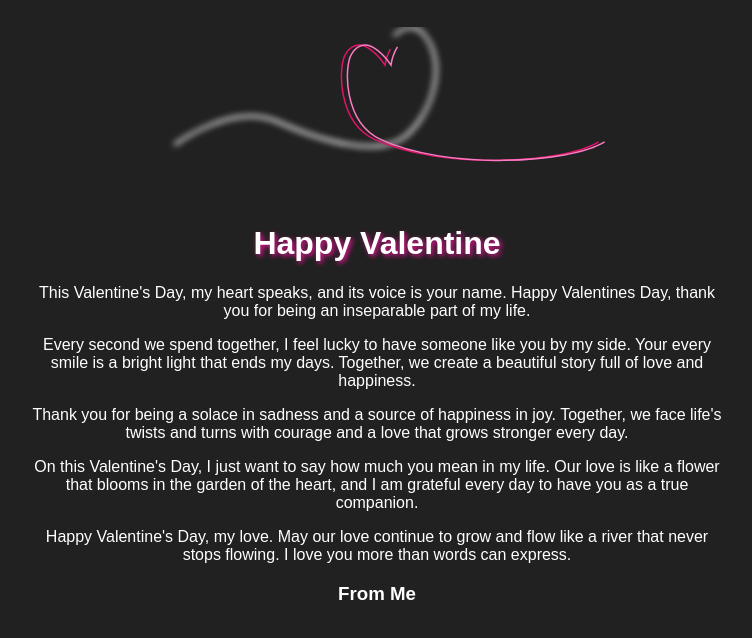
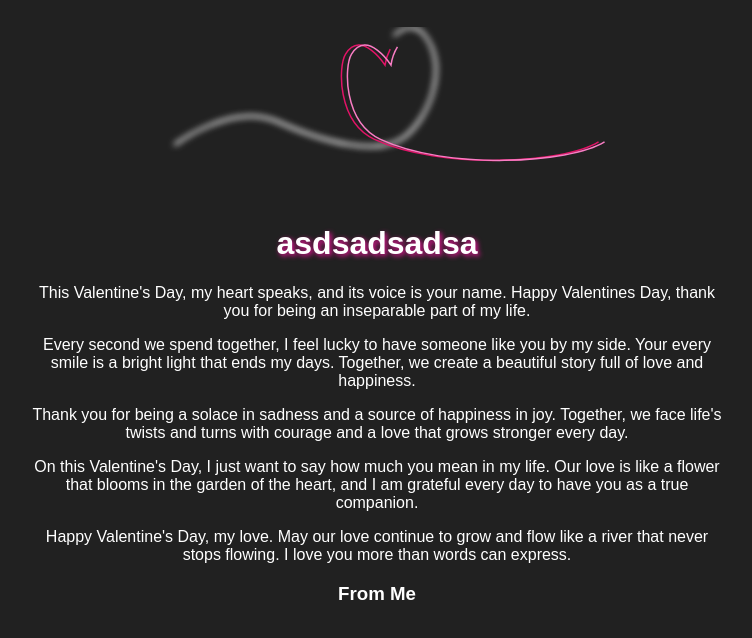
Before and after one commit to luuduc2727/textforu, a plain HTML site: page Valentine.html in a window 1280 px wide. Shown: the whole page, without its empty margins (263-1015 px from the left). Drawn offline with Linux system fonts and the light colour scheme.

Commit message:
Update Valentine.html
change

```diff
--- a/Valentine.html
+++ b/Valentine.html
@@ -27,7 +27,7 @@
   s31.638-47.49,14-69c-8.615-10.506-19.829-1.669-26,7.667c-3.619,5.474-4.667,12.667-4.667,12.667S160.637,12.315,150,29.333
   c-5,8-5.667,45.333,19.333,57C213.574,106.979,295.928,102.42,319,88"/>
 </svg>
-  <h1>Happy Valentine</h1>
+  <h1>asdsadsadsa</h1>
   <p>This Valentine's Day, my heart speaks, and its voice is your name. Happy Valentines Day, thank you for being an inseparable part of my life.</p>
   <p>Every second we spend together, I feel lucky to have someone like you by my side. Your every smile is a bright light that ends my days. Together, we create a beautiful story full of love and happiness.</p>
   <p>Thank you for being a solace in sadness and a source of happiness in joy. Together, we face life's twists and turns with courage and a love that grows stronger every day.</p>
```
